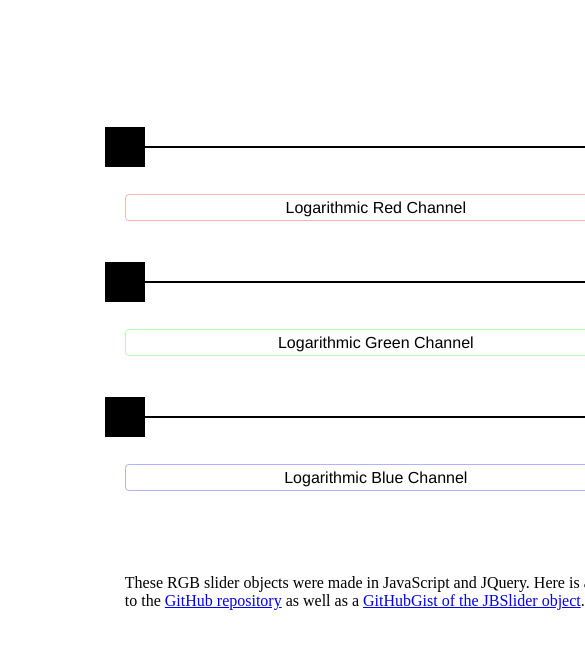
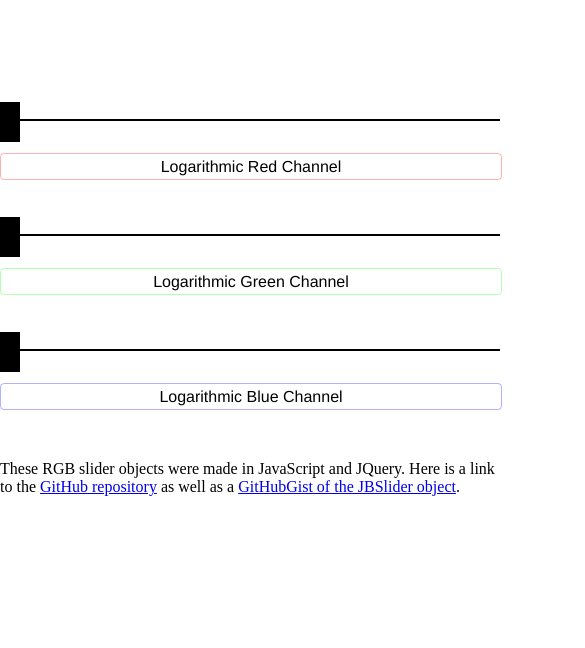
Before and after one commit to jsb7131/colorsliders, a plain HTML site: page index.html in a window 390 px wide. Shown: the top 648 px of the page, 585 px wide, since content can reach past the window. Drawn offline with Linux system fonts and the light colour scheme.

Commit message:
Updated for better viewing on mobile / device

```diff
--- a/style.css
+++ b/style.css
@@ -10,42 +10,45 @@
 
 #slider-red-container {
 
-	position: absolute;
-	top: 15%;
-	left: 32%;
+	margin-left: auto;
+	margin-right: auto;
+	margin-top: 100px;
 	height: 40px;
 	width: 500px;
 	cursor: pointer;
+	-webkit-user-select: none;
 
 }
 
 #slider-green-container {
 
-	position: absolute;
-	top: 31%;
-	left: 32%;
+	margin-left: auto;
+	margin-right: auto;
+	margin-top: 35px;
 	height: 40px;
 	width: 500px;
 	cursor: pointer;
+	-webkit-user-select: none;
 
 }
 
 #slider-blue-container {
 
-	position: absolute;
-	top: 47%;
-	left: 32%;
+	margin-left: auto;
+	margin-right: auto;
+	margin-top: 35px;
 	height: 40px;
 	width: 500px;
 	cursor: pointer;
+	-webkit-user-select: none;
 
 }
 
 #text-container {
 
-	position: absolute;
-	top: 68%;
-	left: 32%;
+	margin-left: auto;
+	margin-right: auto;
+	margin-top: 50px;
 	height: 40px;
 	width: 500px;
 
@@ -53,7 +56,7 @@
 
 .line {
 
-	position: absolute;
+	position: relative;
 	top: 19px;
 	height: 2px;
 	width: 100%;
@@ -73,9 +76,9 @@
 
 #info-red {
 
-	position: absolute;
-	top: 23%;
-	left: 32%;
+	margin-left: auto;
+	margin-right: auto;
+	margin-top: 13px;
 	width: 500px;
 	height: 25px;
 	line-height: 25px;
@@ -88,9 +91,9 @@
 
 #info-green {
 
-	position: absolute;
-	top: 39%;
-	left: 32%;
+	margin-left: auto;
+	margin-right: auto;
+	margin-top: 13px;
 	width: 500px;
 	height: 25px;
 	line-height: 25px;
@@ -103,9 +106,9 @@
 
 #info-blue {
 
-	position: absolute;
-	top: 55%;
-	left: 32%;
+	margin-left: auto;
+	margin-right: auto;
+	margin-top: 13px;
 	width: 500px;
 	height: 25px;
 	line-height: 25px;
```
